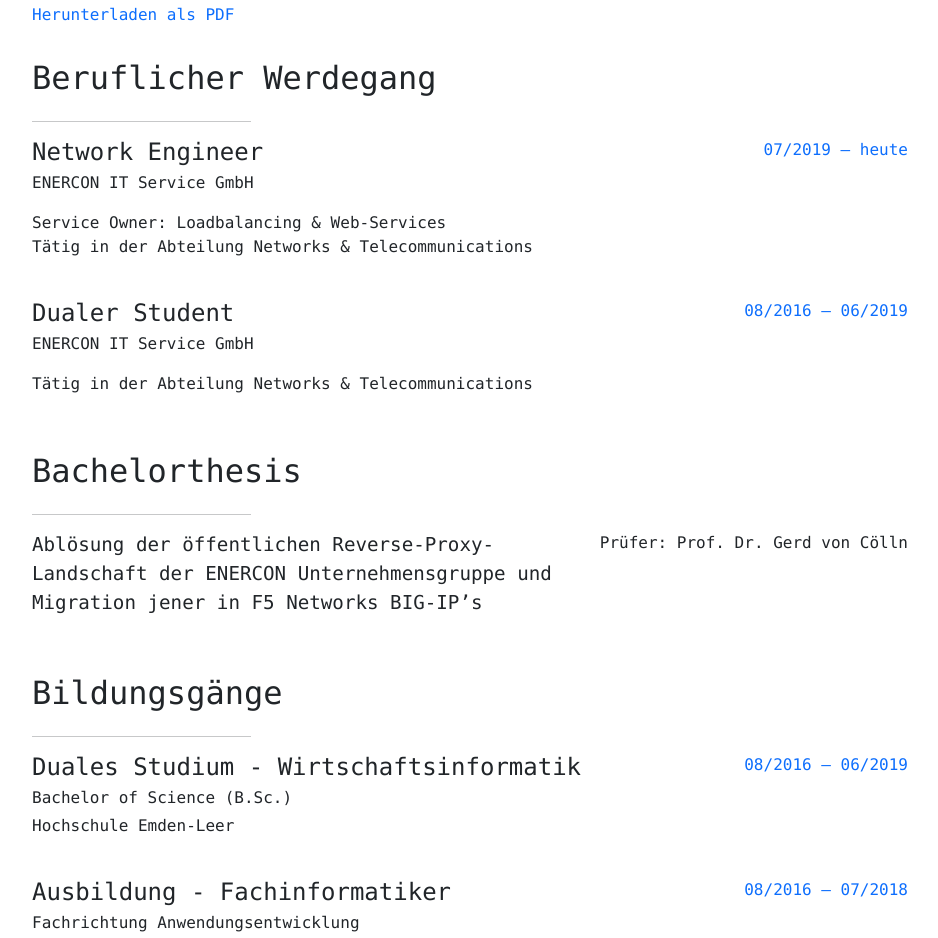
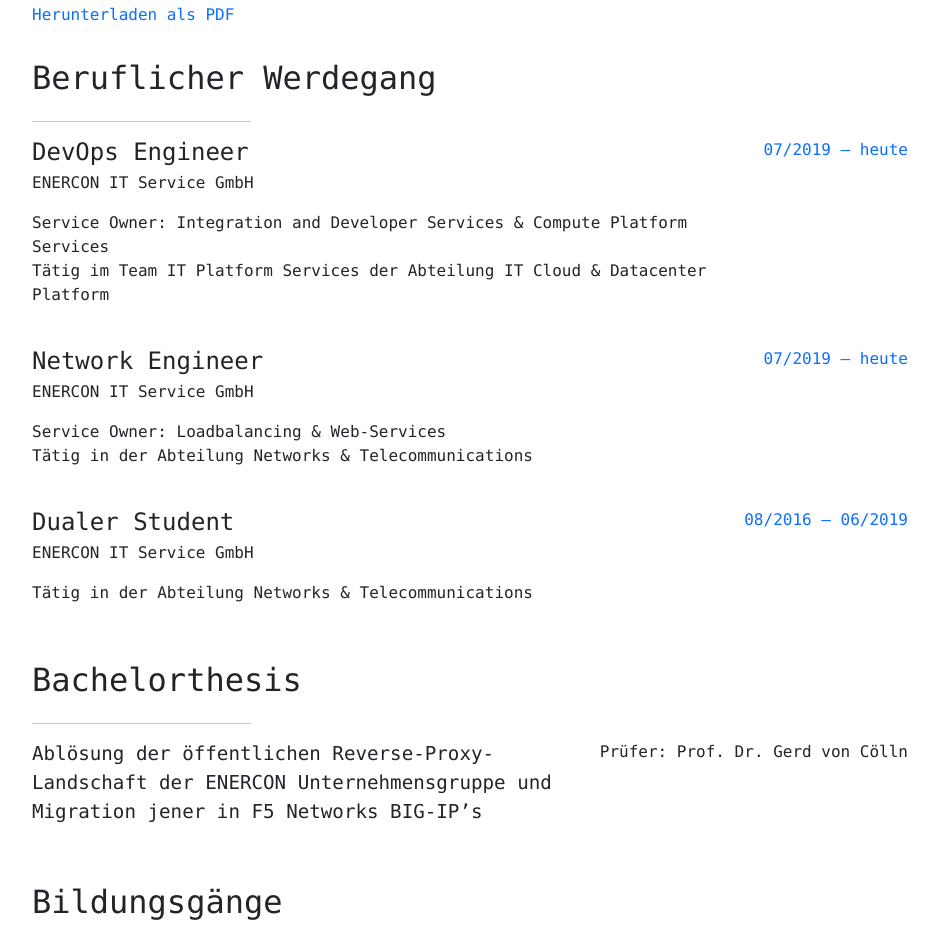
Before and after one commit to JannoTjarks/simplified-jtjarks.de, a website: page dist/index.html in a window 1280 px wide. Shown: the part 1431-2369 px from the top of the page, without its empty margins (170-1108 px from the left). Drawn offline with Linux system fonts and the light colour scheme.

Commit message:
Adds DevOpsEngineer to the curriculum vitae

```diff
--- a/dist/index.html
+++ b/dist/index.html
@@ -101,6 +101,17 @@
                 <section id="beruflicher-werdegang">
                     <h2 class="mb-4 mt-3">Beruflicher Werdegang</h2>
                     <hr class="w-25">
+                    <div class="d-flex flex-column flex-md-row justify-content-between mb-4">
+                        <div class="flex-grow-1">
+                            <h4 class="mb-1">DevOps Engineer</h4>
+                            <div class="subheading mb-3">ENERCON IT Service GmbH</div>
+                            <p>
+                                Service Owner: Integration and Developer Services & Compute Platform Services<br>
+                                T&auml;tig im Team IT Platform Services der Abteilung IT Cloud & Datacenter Platform
+                            </p>
+                        </div>
+                        <div class="flex-shrink-0"><span class="text-primary">07/2019 – heute</span></div>
+                    </div>
                     <div class="d-flex flex-column flex-md-row justify-content-between mb-4">
                         <div class="flex-grow-1">
                             <h4 class="mb-1">Network Engineer</h4>
```
